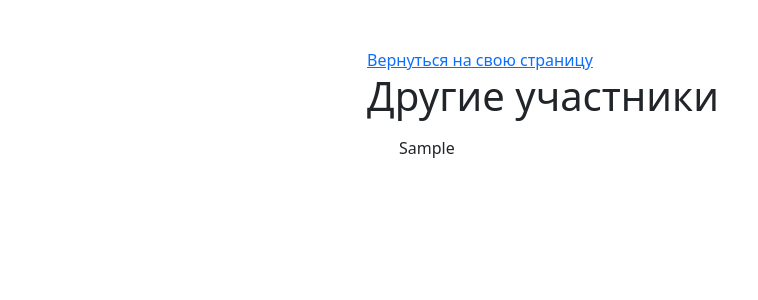
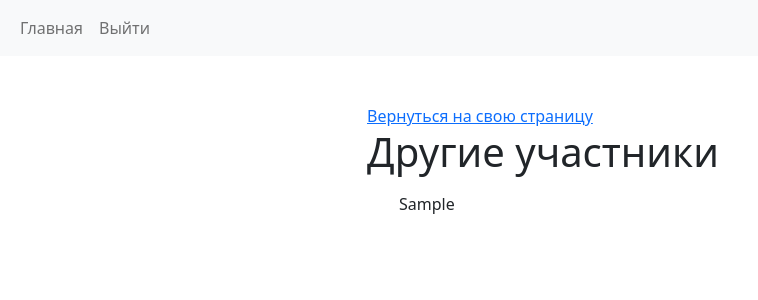
Before and after one commit to sergeysharay1987/dating-site, a Django app: page /my_tinder/clients/ in a window 1280 px wide. Shown: the top 300 px of the page, without its empty margins (0-758 px from the left). Run offline with Django 3.2, Linux system fonts and the light colour scheme; the visitor is signed in with stand-in values (Sample User, id 1); data comes from the database, SQL or seed files in the repository; some libraries are stand-ins or nearby versions.

Commit message:
В templates/base.html добавлена вёрстка для отображения главного меню

```diff
--- a/templates/base.html
+++ b/templates/base.html
@@ -1,4 +1,5 @@
 {% load static %}
+
 
 <!DOCTYPE HTML>
 <html>
@@ -13,12 +14,40 @@
   </title>
  </head>
  <body>
+ {% block mainmenu %}
+<nav class="navbar navbar-expand-lg navbar-light bg-light">
+  <div class="container-fluid">
+
+    <button class="navbar-toggler" type="button" data-bs-toggle="collapse" data-bs-target="#navbarNavAltMarkup" aria-controls="navbarNavAltMarkup" aria-expanded="false" aria-label="Toggle navigation">
+      <span class="navbar-toggler-icon"></span>
+    </button>
+    <div class="collapse navbar-collapse" id="navbarNavAltMarkup">
+      <div class="navbar-nav">
+            <a class="nav-link" href='{% url "index" %}'>Главная</a>
+          {% if request.user.is_authenticated %}
+
+            <a class="nav-link" href='{% url "logout" %}'>Выйти</a>
+          {% else %}
+            <a class="nav-link" href = '{% url "login" %}'>Войти</a>
+          <a class="nav-link" href = '{% url "registration" %}'>Зарегистрироваться</a>
+          {% endif %}
+
+
+      </div>
+    </div>
+  </div>
+</nav>
+ {% endblock %}
+
 <div class="container mt-5">
      <div class="row">
           <div class="col-7 offset-md-3">
-            {% block content %}
+
+              {% block content %}
 
             {% endblock %}
+
+
           </div>
      </div>
 </div>
```
